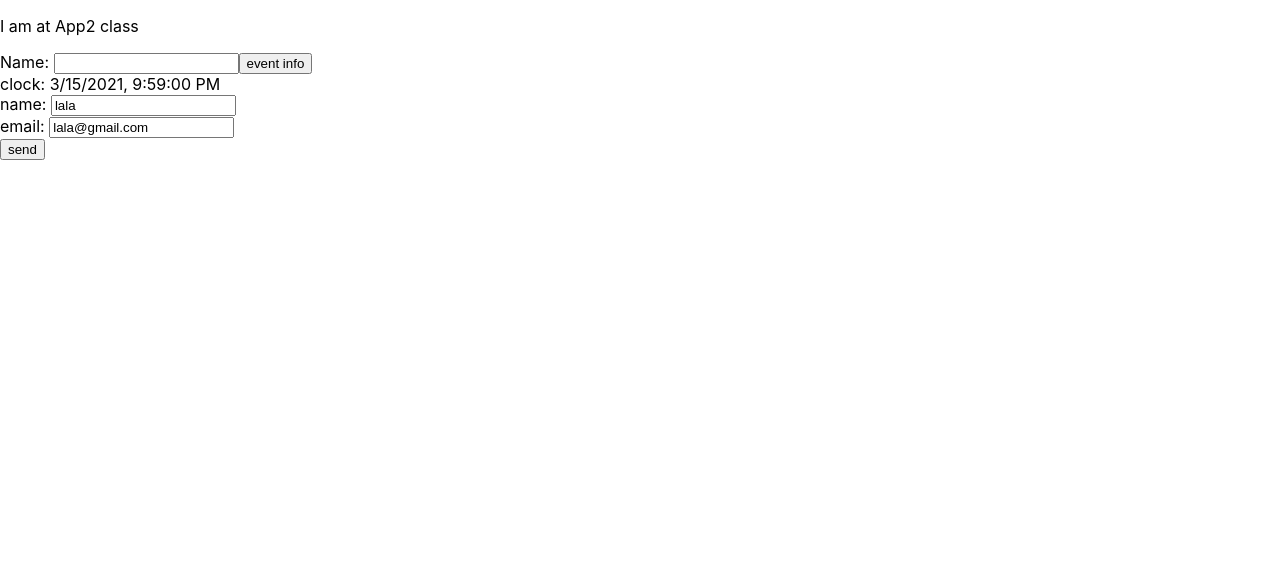
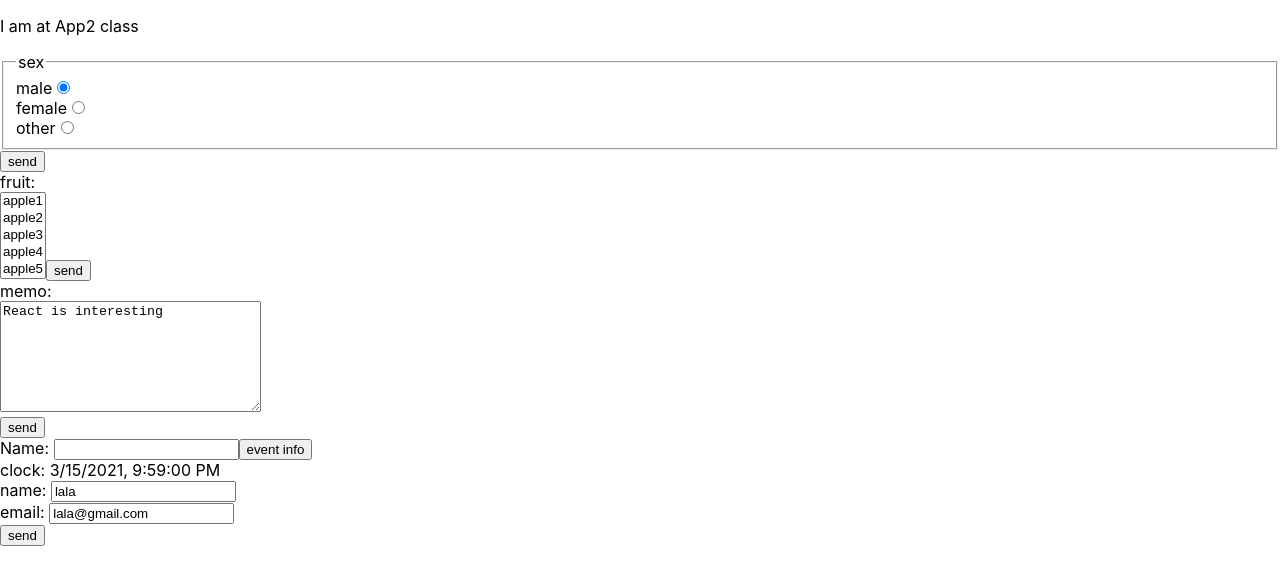
Before and after one commit to takanoha001/react-app, a React (Create React App) app: page / in a window 1280 px wide. Shown: the top 584 px of the page. Built offline with nearby package versions, Linux system fonts and the light colour scheme.

Commit message:
[tutorial] added list, radio, textarea using state

```diff
--- a/src/App2.js
+++ b/src/App2.js
@@ -3,6 +3,9 @@ import PropTypes from "prop-types";
 import MyEvent from "./MyEvent";
 import MyState from "./MyState";
 import MyForm from "./MyForm";
+import MyTextarea from "./MyTextarea";
+import MyList from "./MyList";
+import MyRadio from "./MyRadio";
 
 // class
 export default class App2 extends Component {
@@ -10,6 +13,10 @@ export default class App2 extends Component {
     return (
       <div className="App2">
         <p>I am at App2 class </p>
+
+        <MyRadio />
+        <MyList />
+        <MyTextarea />
         <MyEvent greet="halo" />
         <MyState />
 
--- /dev/null
+++ b/src/MyList.js
@@ -0,0 +1,55 @@
+import React, { Component } from "react";
+
+export default class MyList extends Component {
+  constructor(props) {
+    super(props);
+
+    this.state = {
+      fruit: ["apple", "melon"],
+    };
+    this.handleChangeList = this.handleChangeList.bind(this);
+    this.show = this.show.bind(this);
+  }
+  handleChangeList(e) {
+    const data = [];
+    const opts = e.target.options;
+    for (let i = 0; i < opts.length; i++) {
+      if (opts[i].selected) {
+        data.push(opts[i].value);
+      }
+    }
+    this.setState({
+      [e.target.name]: data,
+    });
+  }
+
+  show() {
+    console.log(`fruite : ${this.state.fruit}`);
+  }
+
+  render() {
+    return (
+      <form>
+        <label htmlFor="fruit">fruit: </label>
+        <br />
+        <select
+          id="fruit"
+          name="fruit"
+          value={this.state.fruit}
+          size="5"
+          multiple={true}
+          onChange={this.handleChangeList}
+        >
+          <option value="apple1">apple1</option>
+          <option value="apple2">apple2</option>
+          <option value="apple3">apple3</option>
+          <option value="apple4">apple4</option>
+          <option value="apple5">apple5</option>
+        </select>
+        <button type="button" onClick={this.show}>
+          send
+        </button>
+      </form>
+    );
+  }
+}
--- /dev/null
+++ b/src/MyRadio.js
@@ -0,0 +1,66 @@
+import React, { Component } from "react";
+
+export default class MyRadio extends Component {
+  constructor(props) {
+    super(props);
+
+    this.state = {
+      sex: "male",
+    };
+    this.handleChange = this.handleChange.bind(this);
+    this.show = this.show.bind(this);
+  }
+
+  handleChange(e) {
+    this.setState({
+      [e.target.name]: e.target.value,
+    });
+  }
+
+  show() {
+    console.log(`sex: ${this.state.sex}`);
+  }
+
+  render() {
+    return (
+      <form>
+        <fieldset>
+          <legend>sex</legend>
+
+          <label htmlFor="sex_male">male</label>
+          <input
+            id="sex_male"
+            name="sex"
+            type="radio"
+            value="male"
+            checked={this.state.sex === "male"}
+            onChange={this.handleChange}
+          />
+          <br />
+          <label htmlFor="sex_female">female</label>
+          <input
+            id="sex_female"
+            name="sex"
+            type="radio"
+            value="female"
+            checked={this.state.sex === "female"}
+            onChange={this.handleChange}
+          />
+          <br />
+          <label htmlFor="sex_female">other</label>
+          <input
+            id="sex_other"
+            name="sex"
+            type="radio"
+            value="other"
+            checked={this.state.sex === "other"}
+            onChange={this.handleChange}
+          />
+        </fieldset>
+        <button type="button" onClick={this.show}>
+          send
+        </button>
+      </form>
+    );
+  }
+}
--- /dev/null
+++ b/src/MyTextarea.js
@@ -0,0 +1,44 @@
+import React, { Component } from "react";
+
+export default class MyTextarea extends Component {
+  constructor(props) {
+    super(props);
+
+    this.state = {
+      memo: "React is interesting",
+    };
+    this.handleChange = this.handleChange.bind(this);
+    this.show = this.show.bind(this);
+  }
+
+  handleChange(e) {
+    console.log(`${e.target.value}`);
+    this.setState({
+      [e.target.name]: e.target.value,
+    });
+  }
+  show() {
+    console.log(`memo: ${this.state.memo}`);
+  }
+
+  render() {
+    return (
+      <form>
+        <label htmlFor="memo">memo: </label>
+        <br />
+        <textarea
+          id="memo"
+          name="memo"
+          cols="30"
+          rows="7"
+          value={this.state.memo}
+          onChange={this.handleChange}
+        ></textarea>
+        <br />
+        <button type="button" onClick={this.show}>
+          send
+        </button>
+      </form>
+    );
+  }
+}
```
Also changed, not shown: 1 other file (tests, documents, lock files or other folders).
